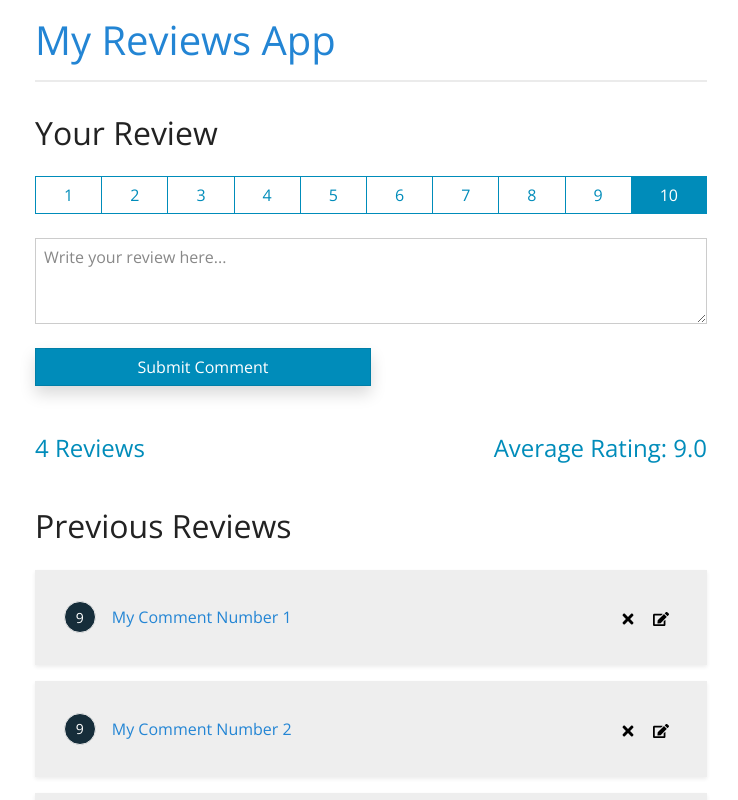
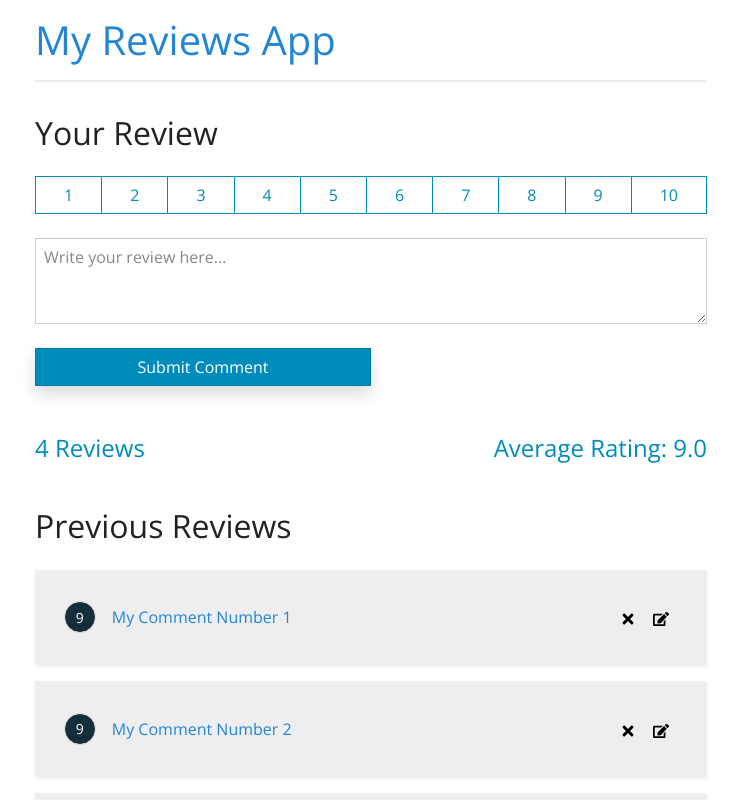
Before and after one commit to CollinsKippy/review-app-rt, a React (Create React App) app: page / in a window 1280 px wide. Shown: the top 800 px of the page, without its empty margins (45-783 px from the left). Built offline with nearby package versions, Linux system fonts and the light colour scheme.

Commit message:
clear radio buttons after submit

```diff
--- a/src/App.js
+++ b/src/App.js
@@ -8,34 +8,39 @@ import ReviewData from './data/ReviewData';
 function App() {
   const [reviews, setReviews] = useState(ReviewData);
   const [reviewForEdit, setReviewForEdit] = useState();
+  const [updated, setUpdated] = useState(false);
 
   const onAddReview = ({ comment, rating }) => {
+    setUpdated(false);
+
     const newReview = {
       id: Math.floor(Math.random() * 1000 + 1),
       comment,
       rating,
     };
 
-    setReviews([newReview, ...reviews]);
+    setReviews((reviews) => [newReview, ...reviews]);
+    setUpdated(true);
   };
 
   const onDelete = (id) => {
-    setReviews([...reviews.filter((review) => review.id !== id)]);
+    setReviews((reviews) => [...reviews.filter((review) => review.id !== id)]);
   };
 
   const onEdit = (id) => {
     const review = reviews.find((review) => review.id === id);
 
-    setReviewForEdit({...reviewForEdit,
-      review,
-      updated: false,
-    });
+    setReviewForEdit({ ...reviewForEdit, review });
   };
 
   return (
     <div className='my-container'>
       <Title />
-      <ReviewForm onAddReview={onAddReview} reviewForEdit={reviewForEdit} />
+      <ReviewForm
+        onAddReview={onAddReview}
+        reviewForEdit={reviewForEdit}
+        updated={updated}
+      />
       <ReviewStats reviews={reviews} />
       <ReviewList reviews={reviews} onDelete={onDelete} onEdit={onEdit} />
     </div>
--- a/src/components/RatingSelect.jsx
+++ b/src/components/RatingSelect.jsx
@@ -1,9 +1,15 @@
-import { useState } from 'react';
+import { useEffect, useState } from 'react';
 
 function RatingSelect(props) {
-  const { onRatingSelected } = props;
+  const { onRatingSelected, updated } = props;
 
-  const [rating, setRating] = useState(10);
+  const [rating, setRating] = useState(null);
+
+  useEffect(() => {
+    if (updated) {
+      setRating(null);
+    }
+  }, [updated]);
 
   /**
    * On Rating Selected (Radio button group)
--- a/src/components/ReviewForm.jsx
+++ b/src/components/ReviewForm.jsx
@@ -1,13 +1,17 @@
-import { useState } from 'react';
+import { useEffect, useState } from 'react';
 import RatingSelect from './RatingSelect';
 
 function ReviewForm(props) {
-  const { onAddReview } = props;
+  const { onAddReview, updated } = props;
 
   const [comment, setComment] = useState('');
   const [hasError, setHasError] = useState(false);
-  const [rating, setRating] = useState(10);
+  const [rating, setRating] = useState(null);
 
+  /**
+   * Handler called by RatingSelect component
+   * @param {number} rating Experience Rating
+   */
   const onRatingSelected = (rating) => {
     setRating(rating);
   };
@@ -34,7 +38,7 @@ function ReviewForm(props) {
     <>
       <h2 className='mb-4'>Your Review</h2>
       <form onSubmit={onSubmit} className='d-flex flex-column gap-4'>
-        <RatingSelect onRatingSelected={onRatingSelected} />
+        <RatingSelect onRatingSelected={onRatingSelected} updated={updated} />
         <textarea
           type='text'
           rows={3}
```
